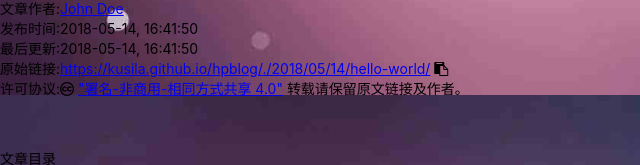
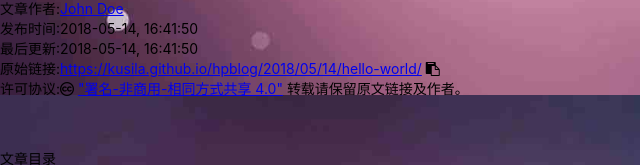
Before and after one commit to kusila/hpblog, a plain HTML site: page 2018/05/14/hello-world/index.html in a window 1280 px wide. Shown: the part 1505-1670 px from the top of the page, 0-640 px from the left. Drawn offline with nearby package versions, Linux system fonts and the light colour scheme; some packages are replaced by stand-ins of ours; a script that the page names is missing.

Commit message:
Site updated: 2018-05-14 17:14:24

```diff
--- a/2018/05/14/hello-world/index.html
+++ b/2018/05/14/hello-world/index.html
@@ -18,7 +18,7 @@
 <meta name="description" content="Welcome to Hexo! This is your very first post. Check documentation for more info. If you get any problems when using Hexo, you can find the answer in troubleshooting or you can ask me on GitHub. Quick">
 <meta property="og:type" content="article">
 <meta property="og:title" content="Hello World">
-<meta property="og:url" content="https://kusila.github.io/hpblog/./2018/05/14/hello-world/index.html">
+<meta property="og:url" content="https://kusila.github.io/hpblog/2018/05/14/hello-world/index.html">
 <meta property="og:site_name" content="Hexo">
 <meta property="og:description" content="Welcome to Hexo! This is your very first post. Check documentation for more info. If you get any problems when using Hexo, you can find the answer in troubleshooting or you can ask me on GitHub. Quick">
 <meta property="og:locale" content="default">
@@ -315,8 +315,8 @@
         <p><span>发布时间:</span>2018-05-14, 16:41:50</p>
         <p><span>最后更新:</span>2018-05-14, 16:41:50</p>
         <p>
-            <span>原始链接:</span><a class="post-url" href="/hpblog/2018/05/14/hello-world/" title="Hello World">https://kusila.github.io/hpblog/./2018/05/14/hello-world/</a>
-            <span class="copy-path" data-clipboard-text="原文: https://kusila.github.io/hpblog/./2018/05/14/hello-world/　　作者: John Doe" title="点击复制文章链接"><i class="fa fa-clipboard"></i></span>
+            <span>原始链接:</span><a class="post-url" href="/hpblog/2018/05/14/hello-world/" title="Hello World">https://kusila.github.io/hpblog/2018/05/14/hello-world/</a>
+            <span class="copy-path" data-clipboard-text="原文: https://kusila.github.io/hpblog/2018/05/14/hello-world/　　作者: John Doe" title="点击复制文章链接"><i class="fa fa-clipboard"></i></span>
             <script> var clipboard = new Clipboard('.copy-path'); </script>
         </p>
         <p>
```
Also changed, not shown: archives/2018/05/index.html (+1 -1 lines), archives/2018/index.html (+1 -1 lines), archives/index.html (+1 -1 lines), index.html (+1 -1 lines).
